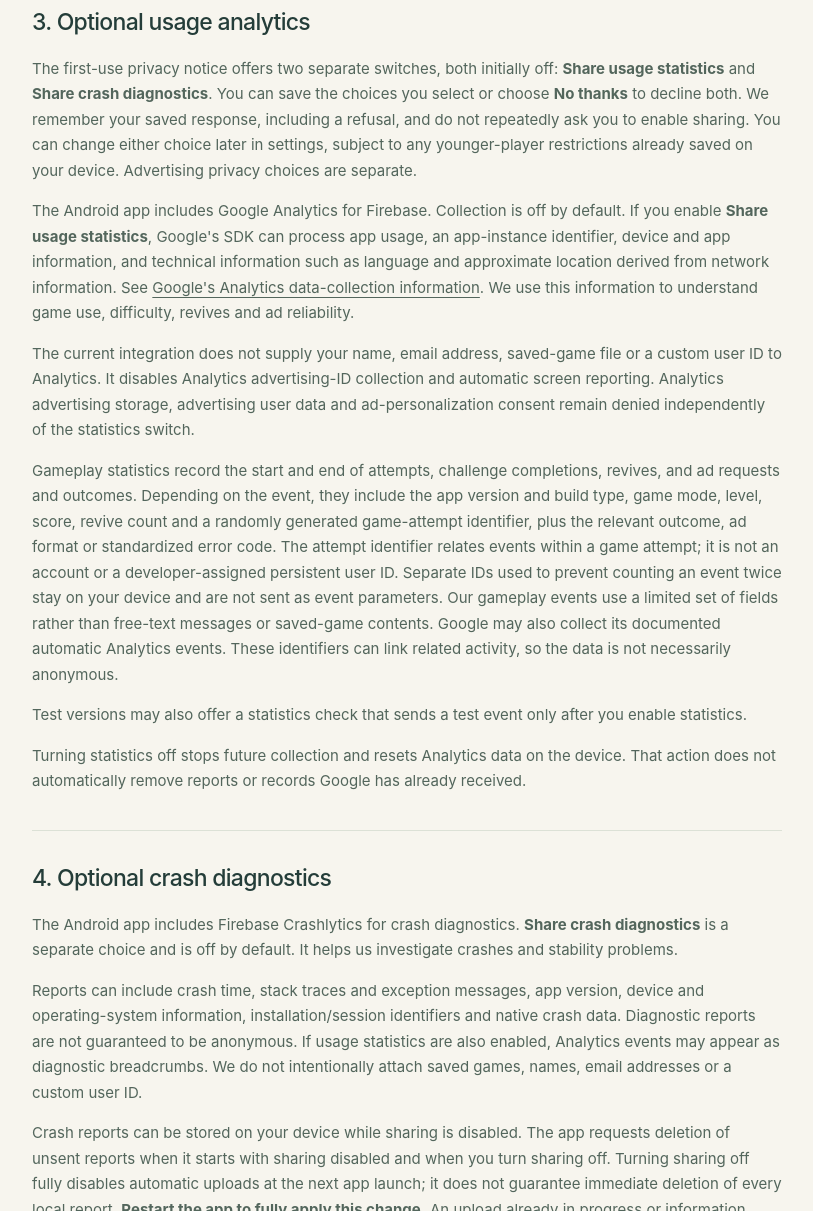
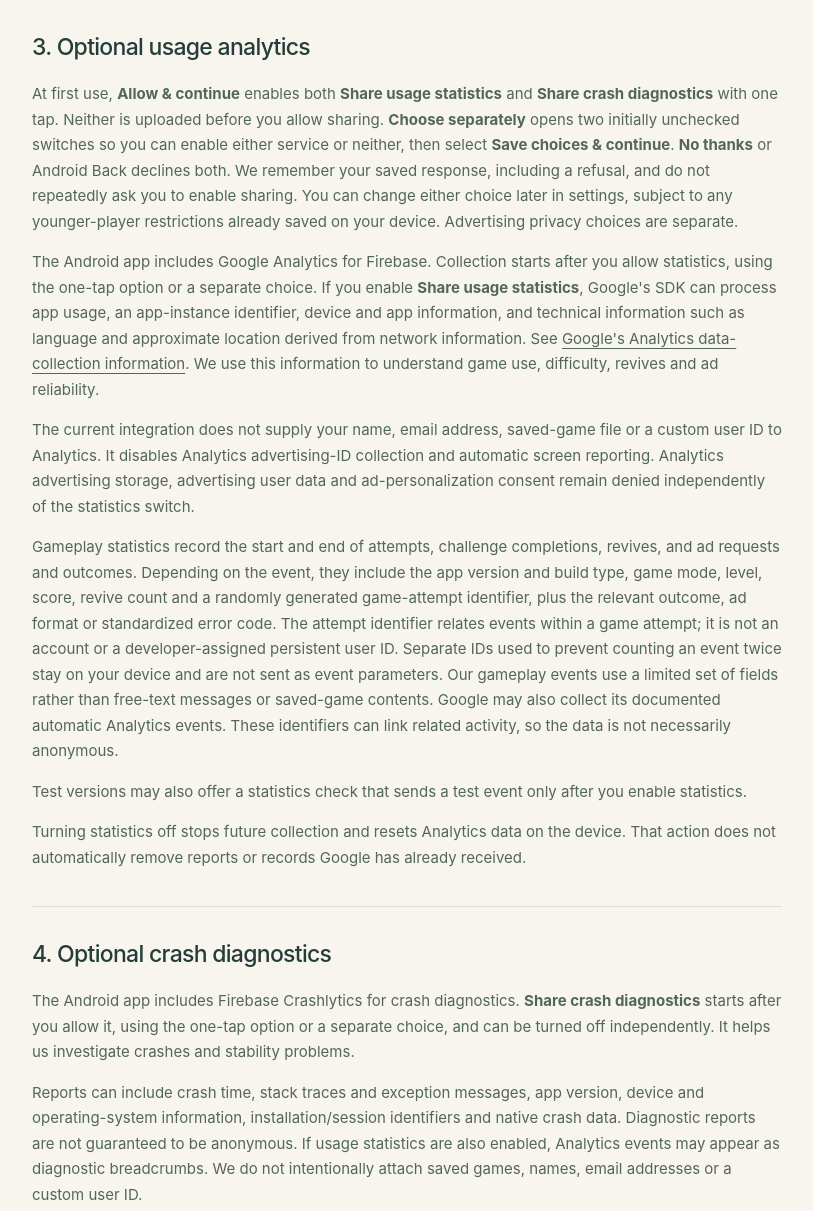
Before and after one commit to MonsoonIsle/MonsoonIsle.github.io, a plain HTML site: page en/games/the-cube/privacy/index.html in a window 1280 px wide. Shown: the part 1589-2800 px from the top of the page, without its empty margins (363-1176 px from the left). Drawn offline with Linux system fonts and the light colour scheme.

Commit message:
Document one-tap optional sharing for The Cube

```diff
--- a/en/games/the-cube/privacy/index.html
+++ b/en/games/the-cube/privacy/index.html
@@ -45,7 +45,7 @@
           <h2 id="summary-title">At a glance</h2>
           <ul>
             <li>The Cube can be played offline without an account. Progress and game settings are saved on your device.</li>
-            <li>Usage statistics and crash-report sharing are separate, optional choices, both off by default.</li>
+            <li>Usage statistics and crash-report sharing are optional. One tap can allow both; either can be turned off in settings.</li>
             <li>Current test versions offer test ads only to adult testers on eligible test devices. Available placements are interstitial ads and optional rewarded revives, with no banners.</li>
             <li>You can change privacy choices in settings. Turning a service off does not erase information already received by Google.</li>
             <li>For privacy questions, email <a href="mailto:mengjingchanyu@gmail.com">mengjingchanyu@gmail.com</a>.</li>
@@ -64,8 +64,8 @@
         </section>
         <section id="analytics">
           <h2>3. Optional usage analytics</h2>
-          <p>The first-use privacy notice offers two separate switches, both initially off: <strong>Share usage statistics</strong> and <strong>Share crash diagnostics</strong>. You can save the choices you select or choose <strong>No thanks</strong> to decline both. We remember your saved response, including a refusal, and do not repeatedly ask you to enable sharing. You can change either choice later in settings, subject to any younger-player restrictions already saved on your device. Advertising privacy choices are separate.</p>
-          <p>The Android app includes Google Analytics for Firebase. Collection is off by default. If you enable <strong>Share usage statistics</strong>, Google's SDK can process app usage, an app-instance identifier, device and app information, and technical information such as language and approximate location derived from network information. See <a href="https://support.google.com/analytics/answer/11593727">Google's Analytics data-collection information</a>. We use this information to understand game use, difficulty, revives and ad reliability.</p>
+          <p>At first use, <strong>Allow &amp; continue</strong> enables both <strong>Share usage statistics</strong> and <strong>Share crash diagnostics</strong> with one tap. Neither is uploaded before you allow sharing. <strong>Choose separately</strong> opens two initially unchecked switches so you can enable either service or neither, then select <strong>Save choices &amp; continue</strong>. <strong>No thanks</strong> or Android Back declines both. We remember your saved response, including a refusal, and do not repeatedly ask you to enable sharing. You can change either choice later in settings, subject to any younger-player restrictions already saved on your device. Advertising privacy choices are separate.</p>
+          <p>The Android app includes Google Analytics for Firebase. Collection starts after you allow statistics, using the one-tap option or a separate choice. If you enable <strong>Share usage statistics</strong>, Google's SDK can process app usage, an app-instance identifier, device and app information, and technical information such as language and approximate location derived from network information. See <a href="https://support.google.com/analytics/answer/11593727">Google's Analytics data-collection information</a>. We use this information to understand game use, difficulty, revives and ad reliability.</p>
           <p>The current integration does not supply your name, email address, saved-game file or a custom user ID to Analytics. It disables Analytics advertising-ID collection and automatic screen reporting. Analytics advertising storage, advertising user data and ad-personalization consent remain denied independently of the statistics switch.</p>
           <p>Gameplay statistics record the start and end of attempts, challenge completions, revives, and ad requests and outcomes. Depending on the event, they include the app version and build type, game mode, level, score, revive count and a randomly generated game-attempt identifier, plus the relevant outcome, ad format or standardized error code. The attempt identifier relates events within a game attempt; it is not an account or a developer-assigned persistent user ID. Separate IDs used to prevent counting an event twice stay on your device and are not sent as event parameters. Our gameplay events use a limited set of fields rather than free-text messages or saved-game contents. Google may also collect its documented automatic Analytics events. These identifiers can link related activity, so the data is not necessarily anonymous.</p>
           <p>Test versions may also offer a statistics check that sends a test event only after you enable statistics.</p>
@@ -73,7 +73,7 @@
         </section>
         <section id="diagnostics">
           <h2>4. Optional crash diagnostics</h2>
-          <p>The Android app includes Firebase Crashlytics for crash diagnostics. <strong>Share crash diagnostics</strong> is a separate choice and is off by default. It helps us investigate crashes and stability problems.</p>
+          <p>The Android app includes Firebase Crashlytics for crash diagnostics. <strong>Share crash diagnostics</strong> starts after you allow it, using the one-tap option or a separate choice, and can be turned off independently. It helps us investigate crashes and stability problems.</p>
           <p>Reports can include crash time, stack traces and exception messages, app version, device and operating-system information, installation/session identifiers and native crash data. Diagnostic reports are not guaranteed to be anonymous. If usage statistics are also enabled, Analytics events may appear as diagnostic breadcrumbs. We do not intentionally attach saved games, names, email addresses or a custom user ID.</p>
           <p>Crash reports can be stored on your device while sharing is disabled. The app requests deletion of unsent reports when it starts with sharing disabled and when you turn sharing off. Turning sharing off fully disables automatic uploads at the next app launch; it does not guarantee immediate deletion of every local report. <strong>Restart the app to fully apply this change.</strong> An upload already in progress or information already received by Google cannot be recalled by this switch.</p>
           <p>See <a href="https://firebase.google.com/support/privacy#crash-stored-info">Firebase's crash-data description</a> and <a href="https://firebase.google.com/docs/reference/android/com/google/firebase/crashlytics/FirebaseCrashlytics">Crashlytics' collection controls</a>.</p>
@@ -134,7 +134,7 @@
           <p>Users aged 13 and over may still be minors under local law, and the age for valid privacy consent can be higher than 13. If parental authorization is required for optional data sharing, obtain it before enabling that sharing.</p>
           <p>The game does not ask for your age or birthday. Age information already saved on a device by a previous version, if any, remains local and is used to preserve existing restrictions. We do not infer your age from your device language or treat an unspecified age as confirmation that you are an adult.</p>
           <p>If saved settings identify a player as under 13, advertising and optional usage-statistics and crash-report sharing remain disabled. If saved settings identify a player as aged 13–17, optional sharing remains disabled and advertising requests use restricted treatment and a general-audience content limit. This does not mean that ads send no device or network information.</p>
-          <p>Otherwise, optional sharing remains separate and off by default, and advertising follows applicable privacy choices. Test versions also require adult test-operator confirmation before requesting test ads; this is separate from player age and does not enable optional sharing. Availability depends on Google and the version you use.</p>
+          <p>Otherwise, optional sharing starts only after your choice, and advertising follows applicable privacy choices. Test versions also require adult test-operator confirmation before requesting test ads; this is separate from player age and does not enable optional sharing. Availability depends on Google and the version you use.</p>
           <p>If you believe a child under 13 has provided us with personal information, or you are a parent or guardian with a privacy concern, contact <a href="mailto:mengjingchanyu@gmail.com">mengjingchanyu@gmail.com</a>. We will investigate and take appropriate steps, including deletion where required.</p>
         </section>
         <section id="security">
```
